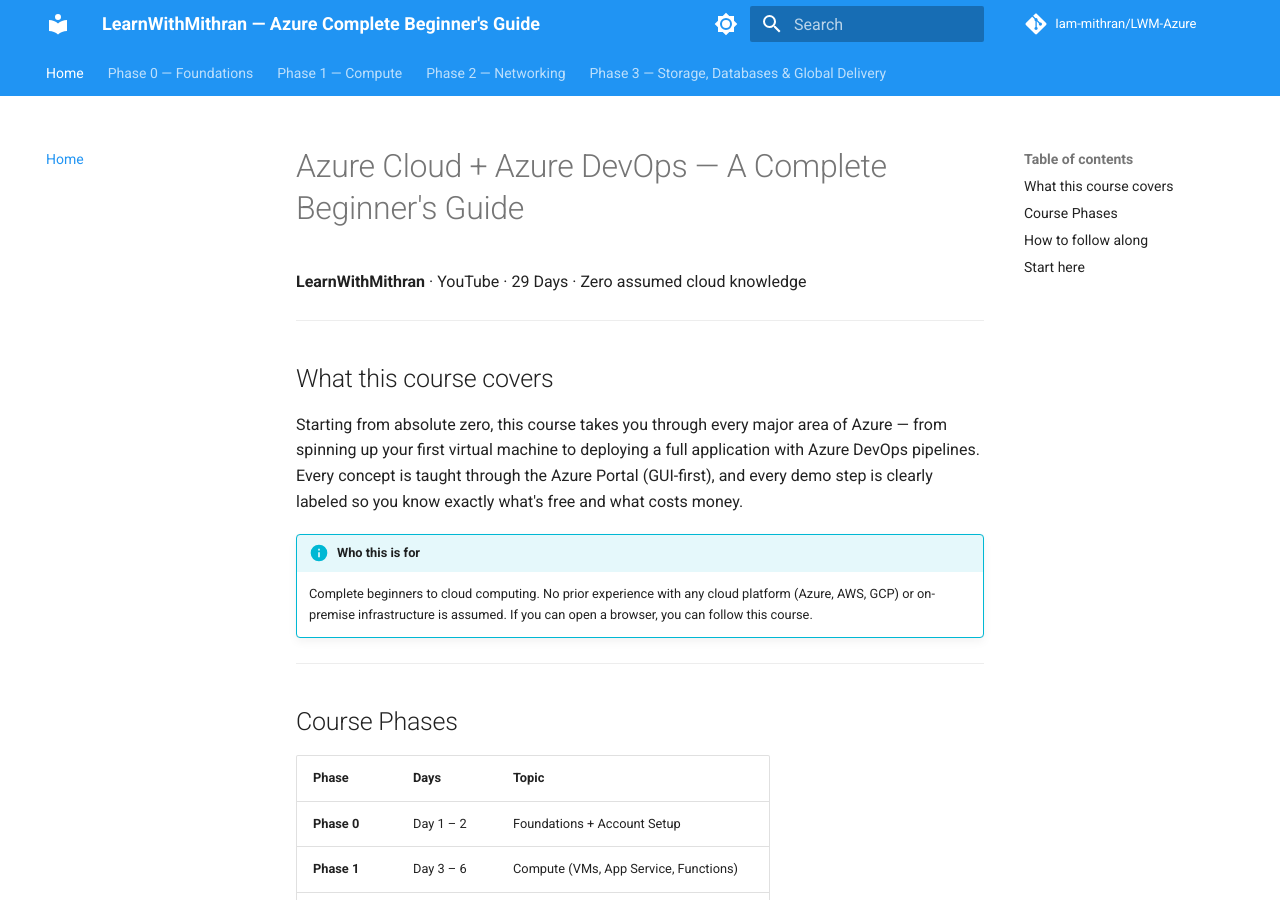
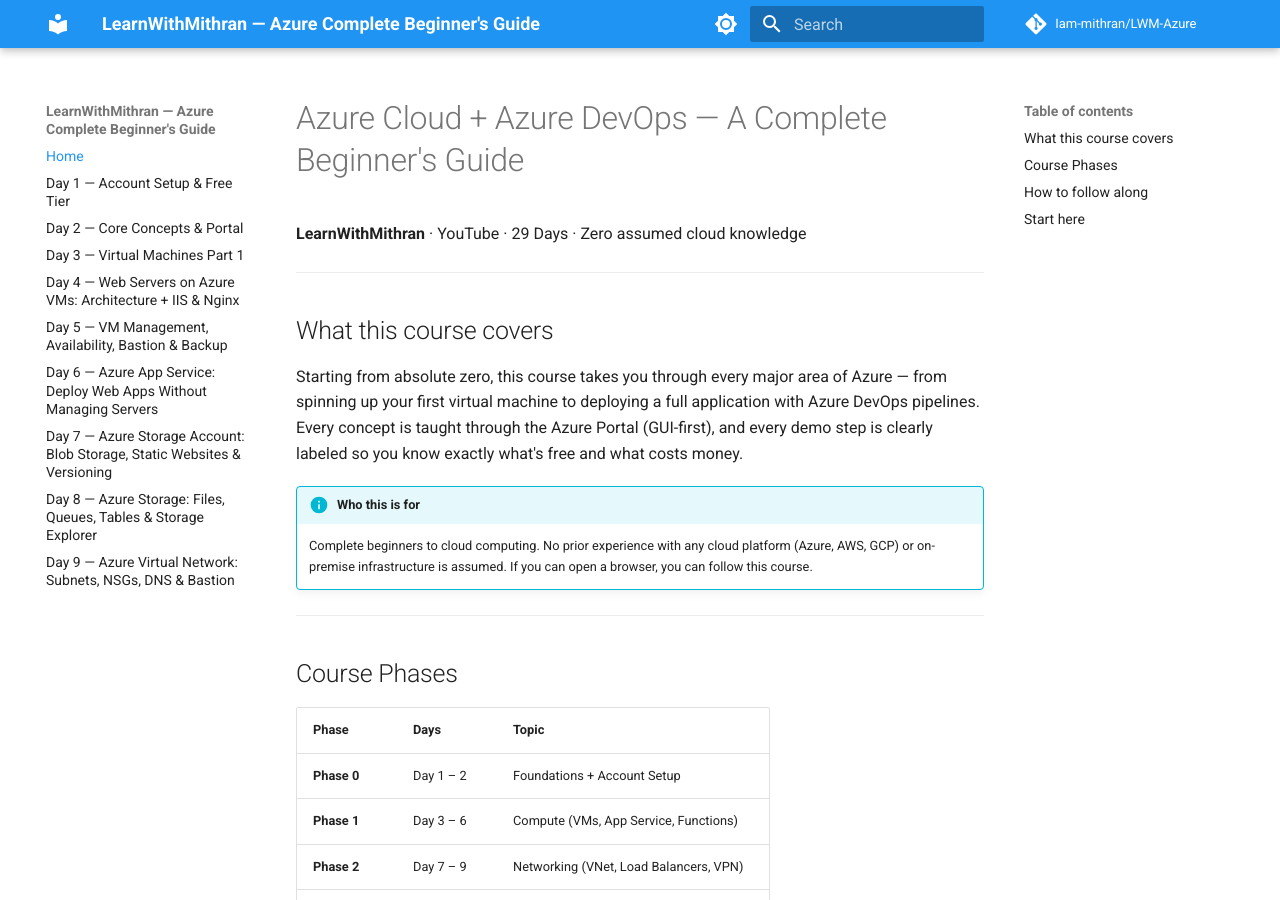
Before and after one commit to Iam-mithran/LWM-Azure, an MkDocs documentation site: the page built from docs/index.md, in a window 1280 px wide and 900 px high. Built offline with MkDocs 1.6.1 and Material for MkDocs 9.7.7, drawn with Linux system fonts in a browser that asks for light colours; comment, search, counter and statistics services are not loaded.

Commit message:
Remove phase groupings from nav — flat day-by-day order
Co-Authored-By: Claude Sonnet 4.6 <noreply@anthropic.com>

```diff
--- a/mkdocs.yml
+++ b/mkdocs.yml
@@ -20,8 +20,6 @@ theme:
         icon: material/brightness-4
         name: Switch to light mode
   features:
-    - navigation.tabs
-    - navigation.sections
     - navigation.top
     - navigation.footer
     - search.highlight
@@ -49,16 +47,12 @@ markdown_extensions:
 
 nav:
   - Home: index.md
-  - "Phase 0 — Foundations":
-      - "Day 1 — Account Setup & Free Tier": day01_account_setup.md
-      - "Day 2 — Core Concepts & Portal": day02_fundamentals.md
-  - "Phase 1 — Compute":
-      - "Day 3 — Virtual Machines Part 1": day03_vms_part1.md
-      - "Day 4 — Web Servers on Azure VMs: Architecture + IIS & Nginx": day04_web_hosting_architecture.md
-      - "Day 5 — VM Management, Availability, Bastion & Backup": day05_vms_part3.md
-      - "Day 6 — Azure App Service: Deploy Web Apps Without Managing Servers": day06_app_service.md
-  - "Phase 2 — Networking":
-      - "Day 9 — Azure Virtual Network: Subnets, NSGs, DNS & Bastion": day09_virtual_network.md
-  - "Phase 3 — Storage, Databases & Global Delivery":
-      - "Day 7 — Azure Storage Account: Blob Storage, Static Websites & Versioning": day07_storage_account.md
-      - "Day 8 — Azure Storage: Files, Queues, Tables & Storage Explorer": day08_storage_files_queue_tables.md
+  - "Day 1 — Account Setup & Free Tier": day01_account_setup.md
+  - "Day 2 — Core Concepts & Portal": day02_fundamentals.md
+  - "Day 3 — Virtual Machines Part 1": day03_vms_part1.md
+  - "Day 4 — Web Servers on Azure VMs: Architecture + IIS & Nginx": day04_web_hosting_architecture.md
+  - "Day 5 — VM Management, Availability, Bastion & Backup": day05_vms_part3.md
+  - "Day 6 — Azure App Service: Deploy Web Apps Without Managing Servers": day06_app_service.md
+  - "Day 7 — Azure Storage Account: Blob Storage, Static Websites & Versioning": day07_storage_account.md
+  - "Day 8 — Azure Storage: Files, Queues, Tables & Storage Explorer": day08_storage_files_queue_tables.md
+  - "Day 9 — Azure Virtual Network: Subnets, NSGs, DNS & Bastion": day09_virtual_network.md
```
